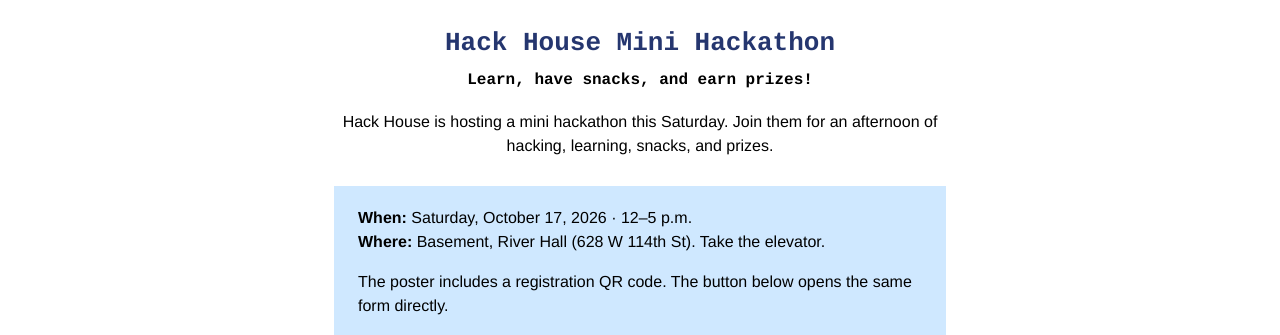
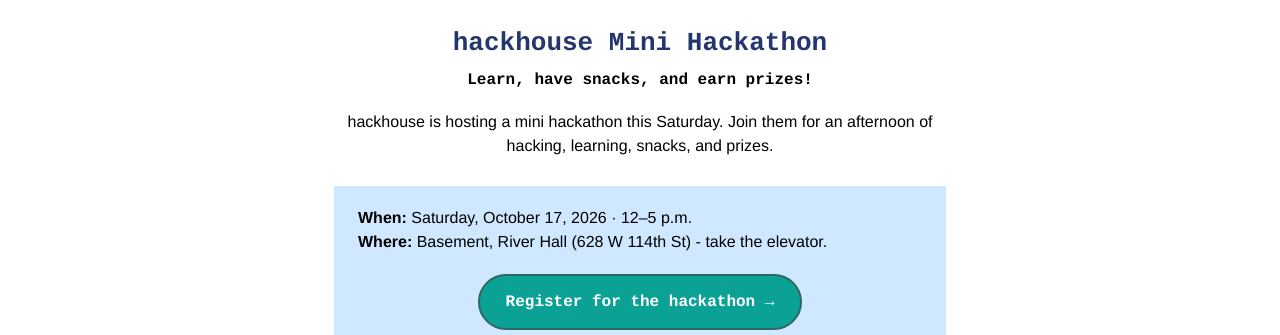
Before and after one commit to columbiagwc/columbiagwc.github.io, a website: page public/newsletters/10-14_hackhouse-mini-hackathon.html in a window 1280 px wide. Shown: the part 220-555 px from the top of the page. Drawn offline with Linux system fonts and the light colour scheme.

Commit message:
Correct hackhouse email copy

```diff
--- a/public/newsletters/10-14_hackhouse-mini-hackathon.html
+++ b/public/newsletters/10-14_hackhouse-mini-hackathon.html
@@ -4,7 +4,7 @@
   <meta charset="utf-8">
   <meta name="viewport" content="width=device-width, initial-scale=1">
   <meta name="format-detection" content="telephone=no,date=no,address=no,email=no">
-  <title>Hack House Mini Hackathon | Columbia GWC</title>
+  <title>hackhouse Mini Hackathon | Columbia GWC</title>
   <style>
     body { width: 100% !important; margin: 0; padding: 0; background: #ffffff; color: #000000; }
     table { border-collapse: collapse; border-spacing: 0; }
@@ -28,7 +28,7 @@
     <span class="copy-status" id="copy-status" role="status" aria-live="polite"></span>
   </div>
   <div style="display:none;max-height:0;overflow:hidden;opacity:0;color:transparent;">
-    Hack House is hosting a mini hackathon on Saturday, October 17, from noon to 5 p.m. at River Hall. Learn, have snacks, and earn prizes!
+    hackhouse is hosting a mini hackathon on Saturday, October 17, from noon to 5 p.m. at River Hall. Learn, have snacks, and earn prizes!
   </div>
 
   <table role="presentation" width="100%" cellpadding="0" cellspacing="0" style="width:100%;background:#ffffff;">
@@ -43,9 +43,9 @@
 
           <tr>
             <td class="content-pad" style="padding:28px 24px 20px;font-family:Helvetica,Arial,sans-serif;font-size:16px;line-height:1.5;text-align:center;">
-              <h1 style="margin:0;color:#25366f;font-family:Courier,'Courier New',monospace;font-size:26px;line-height:1.4;">Hack House Mini Hackathon</h1>
+              <h1 style="margin:0;color:#25366f;font-family:Courier,'Courier New',monospace;font-size:26px;line-height:1.4;">hackhouse Mini Hackathon</h1>
               <p style="margin:6px 0 0;font-family:Courier,'Courier New',monospace;"><strong>Learn, have snacks, and earn prizes!</strong></p>
-              <p style="margin:18px 0 0;">Hack House is hosting a mini hackathon this Saturday. Join them for an afternoon of hacking, learning, snacks, and prizes.</p>
+              <p style="margin:18px 0 0;">hackhouse is hosting a mini hackathon this Saturday. Join them for an afternoon of hacking, learning, snacks, and prizes.</p>
             </td>
           </tr>
 
@@ -54,8 +54,7 @@
               <table role="presentation" width="100%" cellpadding="0" cellspacing="0" style="width:100%;background:#cfe8ff;">
                 <tr>
                   <td style="padding:20px 24px;font-family:Helvetica,Arial,sans-serif;font-size:16px;line-height:1.5;">
-                    <p style="margin:0;"><strong>When:</strong> Saturday, October 17, 2026 · 12–5 p.m.<br><strong>Where:</strong> Basement, River Hall (628 W 114th St). Take the elevator.</p>
-                    <p style="margin:16px 0 0;">The poster includes a registration QR code. The button below opens the same form directly.</p>
+                    <p style="margin:0;"><strong>When:</strong> Saturday, October 17, 2026 · 12–5 p.m.<br><strong>Where:</strong> Basement, River Hall (628 W 114th St) - take the elevator.</p>
                     <p style="margin:20px 0 0;text-align:center;"><a href="https://forms.gle/unyYUBUsWFzUtxem9" target="_blank" rel="noreferrer" style="display:inline-block;padding:14px 26px;border:2px solid #2e6860;border-radius:50px;background:#0ca195;color:#ffffff;font-family:Courier,'Courier New',monospace;font-size:16px;font-weight:bold;text-decoration:none;">Register for the hackathon →</a></p>
                   </td>
                 </tr>
@@ -66,7 +65,7 @@
           <tr>
             <td class="event-wrap" style="padding:16px 24px 8px;">
               <a href="https://forms.gle/unyYUBUsWFzUtxem9" target="_blank" rel="noreferrer">
-                <img src="https://columbiagwc.github.io/assets/newsletter-hackhouse-mini-hackathon-2026.jpg" width="612" alt="Hack House Mini Hackathon poster: October 17, noon to 5 p.m., basement of River Hall at 628 W 114th St; learn, have snacks, and earn prizes" style="width:100%;max-width:612px;">
+                <img src="https://columbiagwc.github.io/assets/newsletter-hackhouse-mini-hackathon-2026.jpg" width="612" alt="hackhouse Mini Hackathon poster: October 17, noon to 5 p.m., basement of River Hall at 628 W 114th St; learn, have snacks, and earn prizes" style="width:100%;max-width:612px;">
               </a>
             </td>
           </tr>
```
